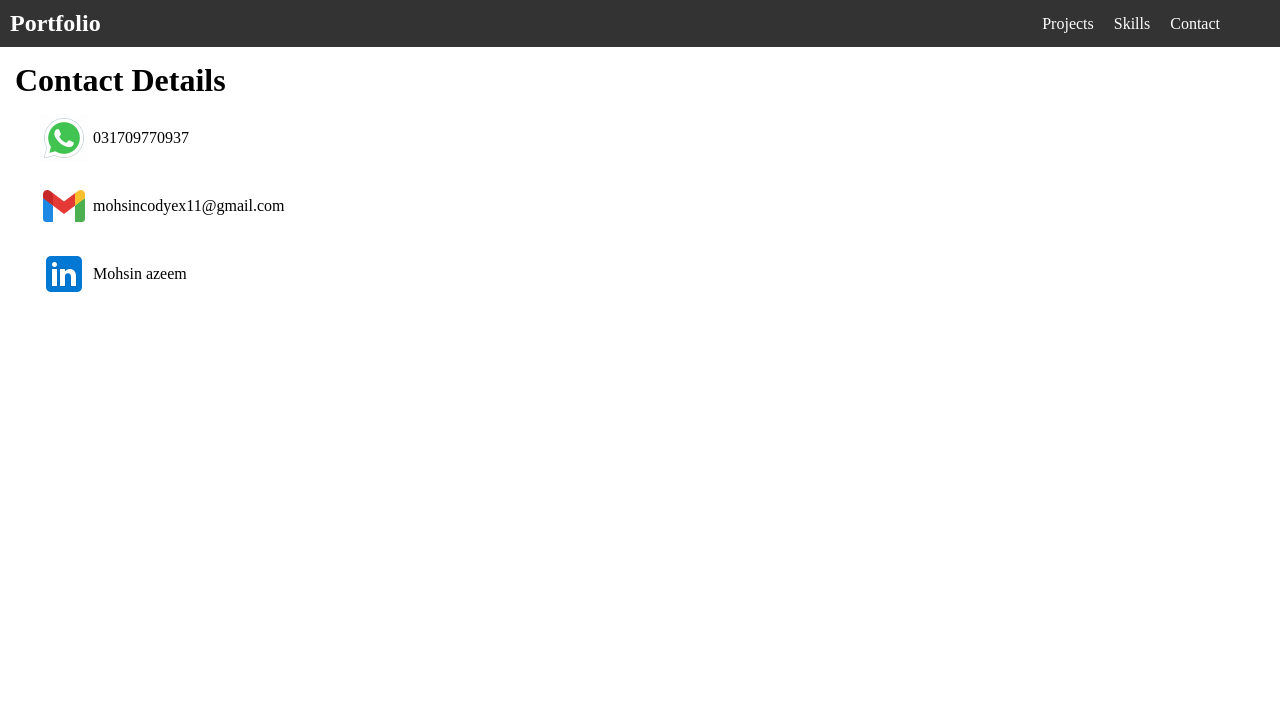
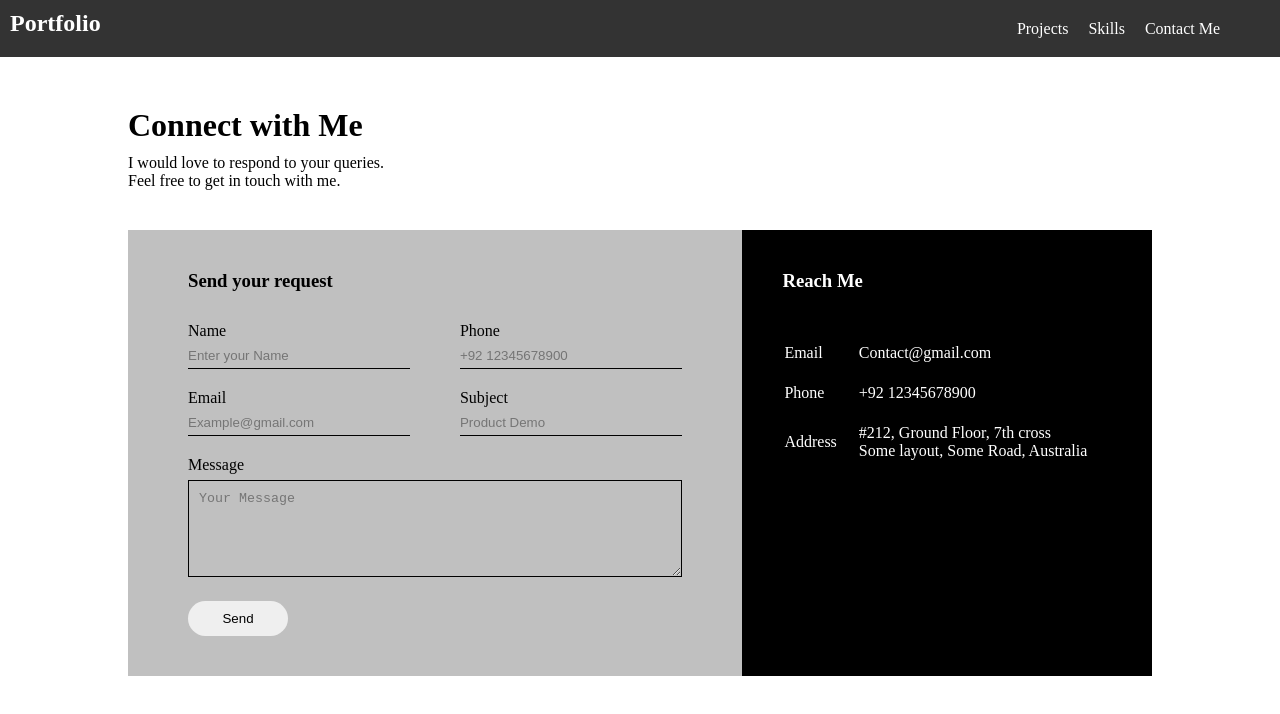
Before and after one commit to Mohsinazeem1122/project-portfolio, a plain HTML site: page contact/contact.html in a window 1280 px wide. Drawn offline with Linux system fonts and the light colour scheme.

Commit message:
changes done

```diff
--- /dev/null
+++ b/contact/contact.css
@@ -0,0 +1,77 @@
+* {
+  margin: 0;
+  padding: 0;
+}
+.container {
+  width: 80%;
+  margin: 50px auto;
+}
+.contact-box {
+  background-color: silver;
+  display: flex;
+}
+.contact-left {
+  flex-basis: 60%;
+  padding: 40px 60px;
+}
+.contact-right {
+  flex-basis: 40%;
+  padding: 40px;
+  background-color: black;
+  color: white;
+}
+h1 {
+  margin-bottom: 10px;
+}
+.container p {
+  margin-bottom: 40px;
+}
+.input-row {
+  display: flex;
+  justify-content: space-between;
+  margin-bottom: 20px;
+}
+.input-row .input-group {
+  flex-basis: 45%;
+}
+input {
+  width: 100%;
+  border: none;
+  border-bottom: 1px solid black;
+  outline: none;
+  padding-bottom: 5px;
+  background-color: silver;
+}
+textarea {
+  width: 100%;
+  border: 1px solid black;
+  background-color: silver;
+  outline: none;
+  padding: 10px;
+}
+label {
+  margin-bottom: 6px;
+  display: block;
+}
+button {
+  width: 100px;
+  border: none;
+  outline: none;
+  height: 35px;
+  border-radius: 30px;
+  margin-top: 20px;
+}
+.contact-left h3 {
+  font-weight: 600;
+  margin-bottom: 30px;
+}
+.contact-right h3 {
+  font-weight: 600;
+  margin-bottom: 30px;
+}
+tr td:first-child {
+  padding-right: 20px;
+}
+tr td {
+  padding-top: 20px;
+}
--- a/contact/contact.html
+++ b/contact/contact.html
@@ -4,21 +4,8 @@
     <meta charset="UTF-8" />
     <meta name="viewport" content="width=device-width, initial-scale=1.0" />
     <link rel="stylesheet" href="../index.css" />
+    <link rel="stylesheet" href="contact.css" />
     <title>Contact</title>
-    <style>
-      .titleHeading {
-        margin: 15px;
-      }
-      .contact ul {
-        display: flex;
-        flex-direction: column;
-      }
-      .contact li {
-        display: flex;
-        align-items: center;
-        gap: 5px;
-      }
-    </style>
   </head>
   <body>
     <nav class="navbar">
@@ -33,27 +20,67 @@
           <li>Skills</li>
         </a>
         <a href="contact.html">
-          <li>Contact</li>
+          <li>Contact Me</li>
         </a>
       </ul>
     </nav>
 
-    <div class="contact">
-      <h1 class="titleHeading">Contact Details</h1>
-      <ul>
-        <li>
-          <img src="../contact/whatsapp.gif" alt="" />
-          <p>031709770937</p>
-        </li>
-        <li>
-          <img src="../contact/gmail.png" alt="" />
-          <p>mohsincodyex11@gmail.com</p>
-        </li>
-        <li>
-          <img src="../contact/linkedin.png" alt="" />
-          <p>Mohsin azeem</p>
-        </li>
-      </ul>
+    <div class="container">
+      <h1>Connect with Me</h1>
+      <p>
+        I would love to respond to your queries. <br />
+        Feel free to get in touch with me.
+      </p>
+      <div class="contact-box">
+        <div class="contact-left">
+          <h3>Send your request</h3>
+          <form>
+            <div class="input-row">
+              <div class="input-group">
+                <label>Name</label>
+                <input type="text" placeholder="Enter your Name" />
+              </div>
+              <div class="input-group">
+                <label>Phone</label>
+                <input type="text" placeholder="+92 12345678900" />
+              </div>
+            </div>
+            <div class="input-row">
+              <div class="input-group">
+                <label>Email</label>
+                <input type="email" placeholder="Example@gmail.com" />
+              </div>
+              <div class="input-group">
+                <label>Subject</label>
+                <input type="text" placeholder="Product Demo" />
+              </div>
+            </div>
+            <label>Message</label>
+            <textarea rows="5" placeholder="Your Message"></textarea>
+            <button type="submit">Send</button>
+          </form>
+        </div>
+        <div class="contact-right">
+          <h3>Reach Me</h3>
+          <table>
+            <tr>
+              <td>Email</td>
+              <td>Contact@gmail.com</td>
+            </tr>
+            <tr>
+              <td>Phone</td>
+              <td>+92 12345678900</td>
+            </tr>
+            <tr>
+              <td>Address</td>
+              <td>
+                #212, Ground Floor, 7th cross<br />
+                Some layout, Some Road, Australia
+              </td>
+            </tr>
+          </table>
+        </div>
+      </div>
     </div>
   </body>
 </html>
```
Also changed, not shown: index.html (+1 -1 lines), projects/projects.html (+1 -1 lines), skills/skills.html (+1 -1 lines).
